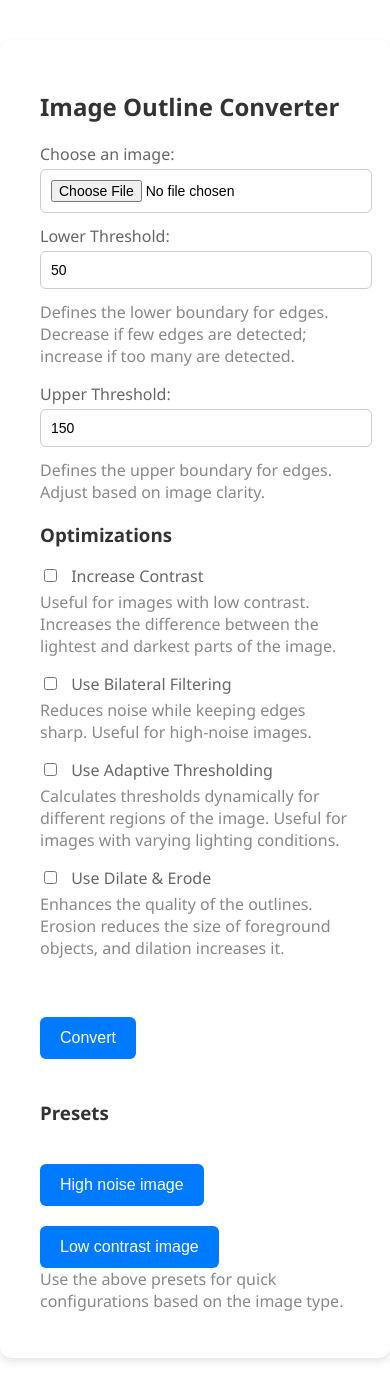
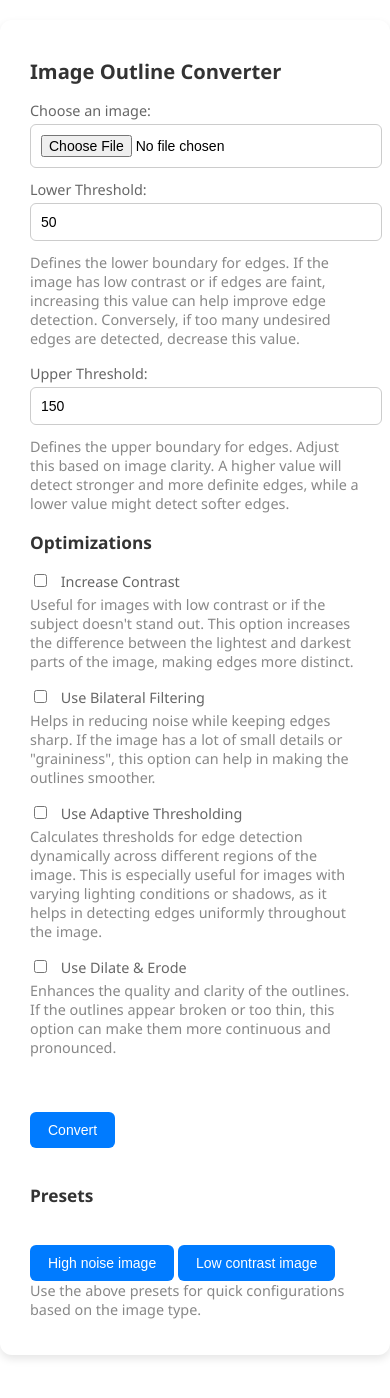
Before and after one commit to Coder-3/image-outliner, a Flask app: page / in a window 390 px wide. After the commit the page ends 1359 px from the top, so only its background shows below. Run offline with Flask 2, Linux system fonts and the light colour scheme.

Commit message:
Made website responsive

```diff
--- a/templates/index.html
+++ b/templates/index.html
@@ -1,6 +1,7 @@
 <!DOCTYPE html>
 <html>
   <head>
+    <meta name="viewport" content="width=device-width, initial-scale=1.0" />
     <title>Image Outline Converter</title>
     <style>
       body {
@@ -53,6 +54,24 @@
       input[type="checkbox"] {
         margin-right: 10px;
       }
+
+      @media (max-width: 600px) {
+        body {
+          font-size: 0.9em;
+          padding: 20px 30px;
+          margin: 20px auto;
+        }
+        h2 {
+          font-size: 1.4em;
+        }
+        h3 {
+          font-size: 1.2em;
+        }
+        input[type="submit"] {
+          padding: 10px 18px;
+          font-size: 14px;
+        }
+      }
     </style>
   </head>
   <body>
@@ -64,14 +83,18 @@
       <label for="lower_threshold">Lower Threshold:</label>
       <input type="number" name="lower_threshold" value="50" />
       <p>
-        Defines the lower boundary for edges. Decrease if few edges are
-        detected; increase if too many are detected.
+        Defines the lower boundary for edges. If the image has low contrast or
+        if edges are faint, increasing this value can help improve edge
+        detection. Conversely, if too many undesired edges are detected,
+        decrease this value.
       </p>
 
       <label for="upper_threshold">Upper Threshold:</label>
       <input type="number" name="upper_threshold" value="150" />
       <p>
-        Defines the upper boundary for edges. Adjust based on image clarity.
+        Defines the upper boundary for edges. Adjust this based on image
+        clarity. A higher value will detect stronger and more definite edges,
+        while a lower value might detect softer edges.
       </p>
 
       <h3>Optimizations</h3>
@@ -81,8 +104,9 @@
         Increase Contrast
       </label>
       <p>
-        Useful for images with low contrast. Increases the difference between
-        the lightest and darkest parts of the image.
+        Useful for images with low contrast or if the subject doesn't stand out.
+        This option increases the difference between the lightest and darkest
+        parts of the image, making edges more distinct.
       </p>
 
       <label for="use_bilateral">
@@ -90,7 +114,9 @@
         Use Bilateral Filtering
       </label>
       <p>
-        Reduces noise while keeping edges sharp. Useful for high-noise images.
+        Helps in reducing noise while keeping edges sharp. If the image has a
+        lot of small details or "graininess", this option can help in making the
+        outlines smoother.
       </p>
 
       <label for="use_adaptive">
@@ -98,8 +124,10 @@
         Use Adaptive Thresholding
       </label>
       <p>
-        Calculates thresholds dynamically for different regions of the image.
-        Useful for images with varying lighting conditions.
+        Calculates thresholds for edge detection dynamically across different
+        regions of the image. This is especially useful for images with varying
+        lighting conditions or shadows, as it helps in detecting edges uniformly
+        throughout the image.
       </p>
 
       <label for="use_dilate_erode">
@@ -107,8 +135,9 @@
         Use Dilate & Erode
       </label>
       <p>
-        Enhances the quality of the outlines. Erosion reduces the size of
-        foreground objects, and dilation increases it.
+        Enhances the quality and clarity of the outlines. If the outlines appear
+        broken or too thin, this option can make them more continuous and
+        pronounced.
       </p>
 
       <br />
```
